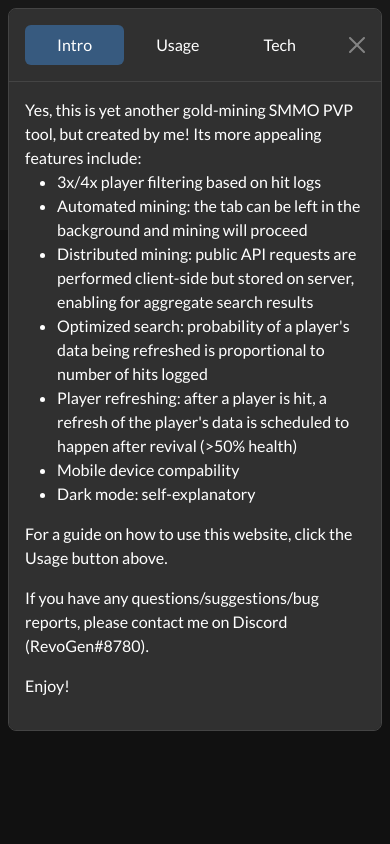
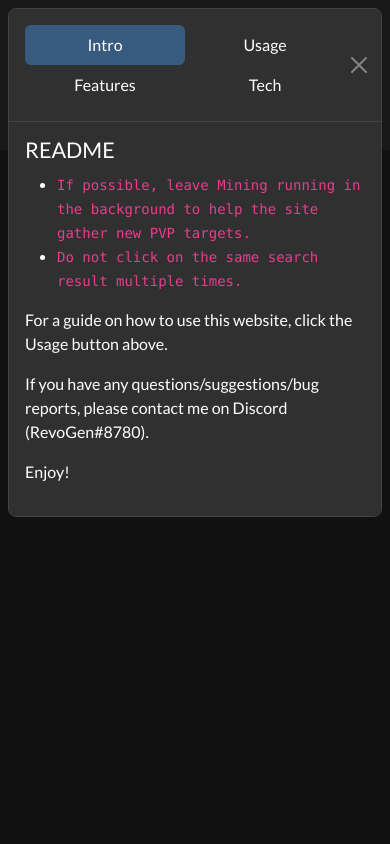
Before and after one commit to jasonkena/smmo_pvp_tool, a Flask app: page / in a window 390 px wide, after a click that opens the changed part. Run offline with Flask 2, Linux system fonts and the light colour scheme; lists and menus that the app fills with data are empty; some libraries are stand-ins or nearby versions.

Commit message:
Improved popup messages, improved mobile device navbar

```diff
--- a/pvp_tool/templates/content.html
+++ b/pvp_tool/templates/content.html
@@ -3,8 +3,9 @@ content %}
 
 <nav class="navbar sticky-top navbar-expand-lg navbar-dark bg-dark">
   <div class="container-fluid">
-    <a class="navbar-brand me-auto" href="#">PVP Tool</a>
+    <a class="navbar-brand me-auto d-none d-sm-inline" href="#">PVP Tool</a>
     <div class="navbar-nav mx-auto">
+      <div class="d-flex flex-sm-row">
         <a class="nav-item nav-link px-3" href="#" id="search-button"
           ><i class="bi bi-search"></i
         ></a>
@@ -15,6 +16,7 @@ content %}
           href="#"
           ><i class="bi bi-sliders"></i
         ></a>
+      </div>
       <button
         type="button"
         class="nav-item btn btn-primary px-3"
@@ -22,6 +24,7 @@ content %}
       >
         Mining
       </button>
+      <div class="d-flex flex-sm-row">
         <a
           class="nav-item nav-link px-3"
           data-bs-toggle="modal"
@@ -36,6 +39,7 @@ content %}
           href="#"
           ><i class="bi bi-info-circle"></i
         ></a>
+      </div>
     </div>
     <div class="navbar-nav ms-auto">
       <div class="nav-item navbar-text mx-3">
--- a/pvp_tool/templates/modal_info.html
+++ b/pvp_tool/templates/modal_info.html
@@ -6,10 +6,10 @@
   aria-labelledby="queryModalLabel"
   aria-hidden="true"
 >
-  <div class="modal-dialog" role="document">
+  <div class="modal-dialog modal-lg" role="document">
     <div class="modal-content">
       <div class="modal-header">
-        <ul class="nav nav-pills" id="pills-tab" role="tablist">
+        <ul class="nav nav-pills nav-justified" id="pills-tab" role="tablist">
           <li class="nav-item" role="presentation">
             <button
               class="nav-link active"
@@ -41,6 +41,20 @@
           <li class="nav-item" role="presentation">
             <button
               class="nav-link"
+              id="pills-features-tab"
+              data-bs-toggle="pill"
+              data-bs-target="#pills-features"
+              type="button"
+              role="tab"
+              aria-controls="pills-features"
+              aria-selected="true"
+            >
+              Features
+            </button>
+          </li>
+          <li class="nav-item" role="presentation">
+            <button
+              class="nav-link"
               id="pills-tech-tab"
               data-bs-toggle="pill"
               data-bs-target="#pills-tech"
@@ -67,8 +81,81 @@
           role="tabpanel"
           aria-labelledby="pills-intro-tab"
         >
-          Yes, this is yet another gold-mining SMMO PVP tool, but created by me!
-          Its more appealing features include:
+          <h4>README</h4>
+          <ul>
+            <li>
+              <code
+                >If possible, leave Mining running in the background to help the
+                site gather new PVP targets.</code
+              >
+            </li>
+            <li>
+              <code
+                >Do not click on the same search result multiple times.</code
+              >
+            </li>
+          </ul>
+          <p>
+            For a guide on how to use this website, click the Usage button
+            above.
+          </p>
+
+          <p>
+            If you have any questions/suggestions/bug reports, please contact me
+            on Discord (RevoGen#8780).
+          </p>
+
+          <p>Enjoy!</p>
+        </div>
+        <div
+          class="tab-pane fade"
+          id="pills-usage"
+          role="tabpanel"
+          aria-labelledby="pills-usage-tab"
+        >
+          <p class="fw-bold">
+            TL;DR: Login, configure your key at <i class="bi bi-key"></i>, start
+            Mining, click <i class="bi bi-search"></i>, click on a Player
+            result.
+          </p>
+
+          <h6>Button Functions</h6>
+          <ul>
+            <li>
+              <i class="bi bi-search"></i> Performs a search on the player
+              database based on specified query parameters
+            </li>
+            <li>
+              <i class="bi bi-sliders"></i> Configure query parameters (every
+              field but the first can be left blank)
+            </li>
+            <li>Mining: Start/Stop scanning players' data</li>
+            <li><i class="bi bi-key"></i> Configure your Public API key</li>
+            <li><i class="bi bi-info-circle"></i> Open this window</li>
+            <li>Login: ...</li>
+          </ul>
+          <p>
+            The <i class="bi bi-coin"></i> indicator shows how much credits you
+            have. Mining one player's data earns one credit and searching costs
+            two credits per search result.
+            <code
+              >If possible, leave Mining running in the background to help the
+              site gather new PVP targets.</code
+            >
+          </p>
+          <p>
+            Clicking on a search result will be registered as a Hit, opening the
+            player's Attack page. A Hit will impact the 3x/4x filtering of your
+            search results.
+            <code>Do not click on the same search result multiple times.</code>
+          </p>
+        </div>
+        <div
+          class="tab-pane fade show"
+          id="pills-features"
+          role="tabpanel"
+          aria-labelledby="pills-features-tab"
+        >
           <ul>
             <li>3x/4x player filtering based on hit logs</li>
             <li>
@@ -90,52 +177,6 @@
             <li>Mobile device compability</li>
             <li>Dark mode: self-explanatory</li>
           </ul>
-
-          <p>
-            For a guide on how to use this website, click the Usage button
-            above.
-          </p>
-          <p>
-            If you have any questions/suggestions/bug reports, please contact me
-            on Discord (RevoGen#8780).
-          </p>
-          <p>Enjoy!</p>
-        </div>
-        <div
-          class="tab-pane fade"
-          id="pills-usage"
-          role="tabpanel"
-          aria-labelledby="pills-usage-tab"
-        >
-          <h5>Button Functions</h5>
-          <ul>
-            <li>
-              <i class="bi bi-search"></i> Performs a search on the player
-              database based on specified query parameters
-            </li>
-            <li>
-              <i class="bi bi-sliders"></i> Configure query parameters (every
-              field but the first can be left blank)
-            </li>
-            <li>Mining: Start/Stop scanning players' data</li>
-            <li><i class="bi bi-key"></i> Configure your Public API key</li>
-            <li><i class="bi bi-info-circle"></i> Open this window</li>
-            <li>Login: ...</li>
-          </ul>
-          <p>
-            The <i class="bi bi-coin"></i> indicator shows how much credits you
-            have. Mining one player's data earns one credit and searching costs
-            two credits per search result.
-          </p>
-          <p>
-            Clicking on a search result will be registered as a Hit, opening the
-            player's Attack page. A Hit will impact the 3x/4x filtering of your
-            search results.
-            <code
-              >Please refrain from clicking the same search result multiple
-              times.</code
-            >
-          </p>
         </div>
 
         <div
```
Lines whose indentation alone changed are shown as unchanged.
